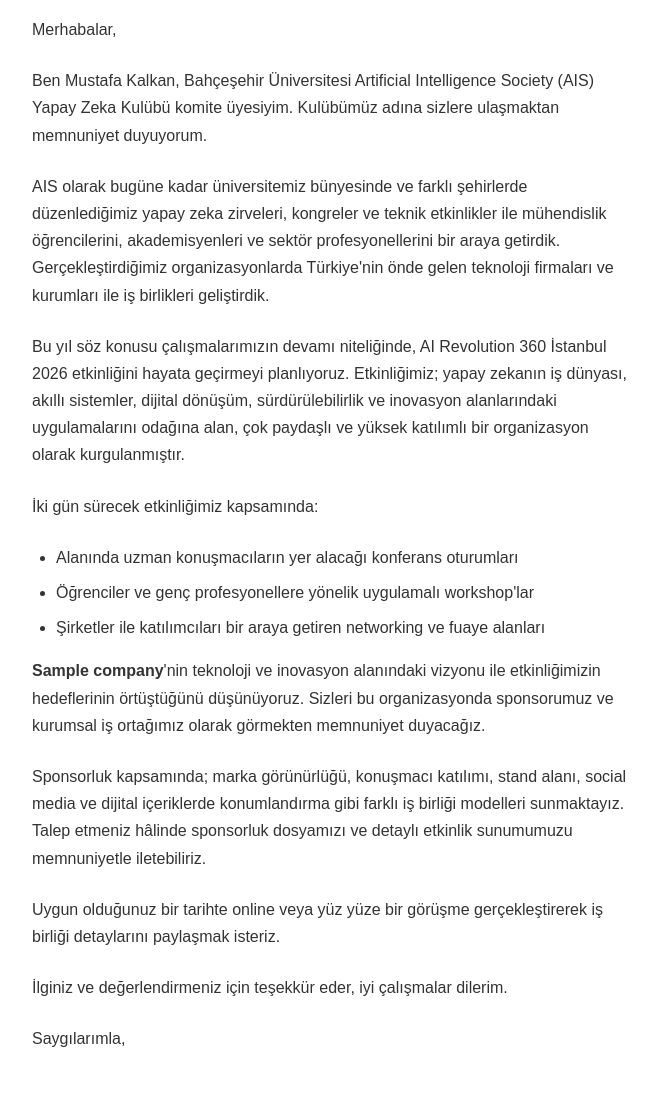
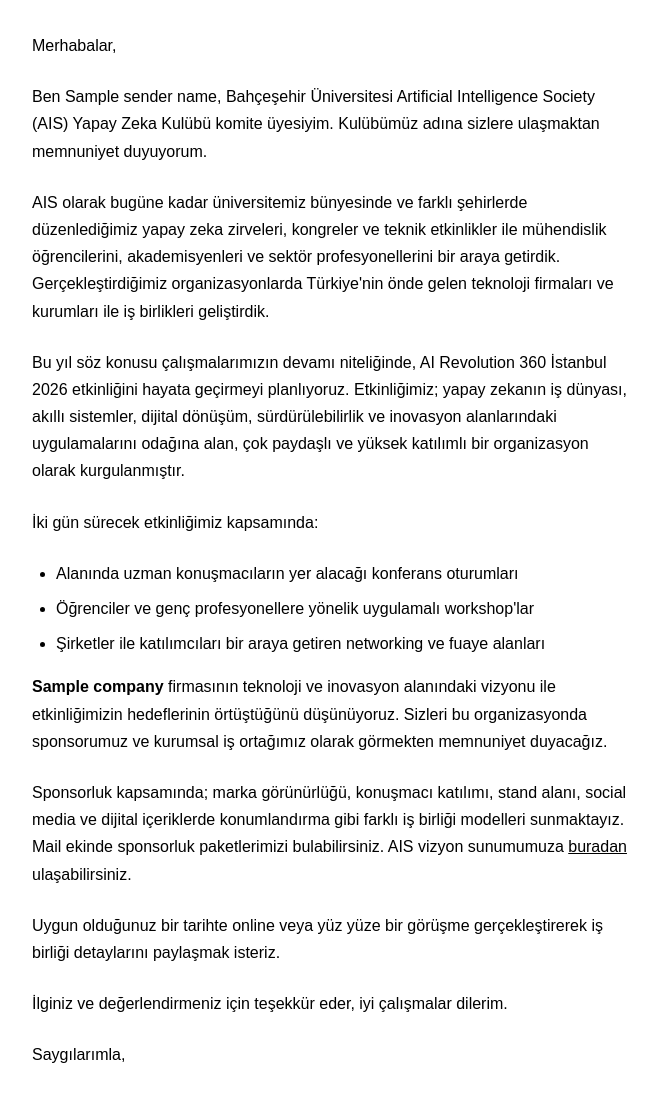
Before and after one commit to Mstfklkn/AIS_mail_bot, a Python web app: template templates/body.html in a window 1280 px wide. Shown: the whole page, without its empty margins (308-965 px from the left). Before the commit the page ends 1047 px from the top, so only its background shows below. Run offline with Jinja, Linux system fonts and the light colour scheme; the template is opened without the code that fills it: most values are stand-ins (such as "Sample title", 1, 10 or a date in 2020).

Commit message:
feat:expand .html body and mail became regular.

```diff
--- a/mailbot/config.py
+++ b/mailbot/config.py
@@ -146,6 +146,11 @@ def get_sender_title() -> str:
     return (os.getenv("SENDER_TITLE") or "Komite Üyesi").strip()
 
 
+def get_vizyon_canva_link() -> str:
+    """AIS vizyon sunumu Canva linki - .env VIZYON_CANVA_LINK."""
+    return (os.getenv("VIZYON_CANVA_LINK") or "").strip()
+
+
 def get_sender_logo_url() -> str:
     """İmza logosu - .env SENDER_LOGO_URL. Harici URL kullanın (base64 e-posta istemcilerinde sorun çıkarır)."""
     return (os.getenv("SENDER_LOGO_URL") or "").strip()
--- a/mailbot/templating.py
+++ b/mailbot/templating.py
@@ -15,6 +15,7 @@ from .config import (
     get_sender_address,
     get_sender_title,
     get_sender_logo_url,
+    get_vizyon_canva_link,
 )
 from .models import Recipient
 from .exceptions import TemplateError
@@ -45,6 +46,7 @@ def build_message(recipient: Recipient, paths: dict) -> tuple[str, str, str | No
             "sender_address": get_sender_address(),
             "sender_title": get_sender_title(),
             "sender_logo_url": get_sender_logo_url(),
+            "vizyon_canva_link": get_vizyon_canva_link(),
         }
 
         subject = env.get_template("subject.txt").render(**context)
--- a/templates/body.html
+++ b/templates/body.html
@@ -4,20 +4,19 @@
     <meta charset="utf-8">
     <meta name="viewport" content="width=device-width, initial-scale=1.0">
     <style>
-        body { font-family: Arial, sans-serif; line-height: 1.7; color: #333; margin: 0; padding: 16px; }
-        .content { max-width: 600px; margin: 0 auto; }
-        p { margin: 0 0 1em 0; }
+        body { font-family: Arial, sans-serif; line-height: 1.7; color: #000; font-weight: 400; margin: 0; padding: 16px; }
+        .content { max-width: 600px; margin: 0 auto; color: #000; }
+        p, li, a { color: #000; font-weight: 400; }
         .section { margin-bottom: 1.5em; }
         ul { margin: 0.5em 0 1em 0; padding-left: 1.5em; }
         li { margin-bottom: 0.5em; }
-        .signature { font-size: 13px; margin-top: 2em; padding-top: 1em; border-top: 1px solid #eee; }
     </style>
 </head>
 <body>
     <div class="content">
         <p class="section">Merhabalar,</p>
 
-        <p class="section">Ben Mustafa Kalkan, Bahçeşehir Üniversitesi Artificial Intelligence Society (AIS) Yapay Zeka Kulübü komite üyesiyim. Kulübümüz adına sizlere ulaşmaktan memnuniyet duyuyorum.</p>
+        <p class="section">Ben {{ sender_name }}, Bahçeşehir Üniversitesi Artificial Intelligence Society (AIS) Yapay Zeka Kulübü komite üyesiyim. Kulübümüz adına sizlere ulaşmaktan memnuniyet duyuyorum.</p>
 
         <p class="section">AIS olarak bugüne kadar üniversitemiz bünyesinde ve farklı şehirlerde düzenlediğimiz yapay zeka zirveleri, kongreler ve teknik etkinlikler ile mühendislik öğrencilerini, akademisyenleri ve sektör profesyonellerini bir araya getirdik. Gerçekleştirdiğimiz organizasyonlarda Türkiye'nin önde gelen teknoloji firmaları ve kurumları ile iş birlikleri geliştirdik.</p>
 
@@ -30,9 +29,9 @@
             <li>Şirketler ile katılımcıları bir araya getiren networking ve fuaye alanları</li>
         </ul>
 
-        <p class="section"><strong>{{ company }}</strong>'nin teknoloji ve inovasyon alanındaki vizyonu ile etkinliğimizin hedeflerinin örtüştüğünü düşünüyoruz. Sizleri bu organizasyonda sponsorumuz ve kurumsal iş ortağımız olarak görmekten memnuniyet duyacağız.</p>
+        <p class="section"><strong>{{ company }}</strong> firmasının teknoloji ve inovasyon alanındaki vizyonu ile etkinliğimizin hedeflerinin örtüştüğünü düşünüyoruz. Sizleri bu organizasyonda sponsorumuz ve kurumsal iş ortağımız olarak görmekten memnuniyet duyacağız.</p>
 
-        <p class="section">Sponsorluk kapsamında; marka görünürlüğü, konuşmacı katılımı, stand alanı, social media ve dijital içeriklerde konumlandırma gibi farklı iş birliği modelleri sunmaktayız. Talep etmeniz hâlinde sponsorluk dosyamızı ve detaylı etkinlik sunumumuzu memnuniyetle iletebiliriz.</p>
+        <p class="section">Sponsorluk kapsamında; marka görünürlüğü, konuşmacı katılımı, stand alanı, social media ve dijital içeriklerde konumlandırma gibi farklı iş birliği modelleri sunmaktayız. Mail ekinde sponsorluk paketlerimizi bulabilirsiniz.{% if vizyon_canva_link %} AIS vizyon sunumumuza <a href="{{ vizyon_canva_link }}" style="color: #000; font-weight: 400; text-decoration: underline;">buradan</a> ulaşabilirsiniz.{% endif %}</p>
 
         <p class="section">Uygun olduğunuz bir tarihte online veya yüz yüze bir görüşme gerçekleştirerek iş birliği detaylarını paylaşmak isteriz.</p>
 
--- a/templates/body.txt
+++ b/templates/body.txt
@@ -12,9 +12,9 @@ Bu yıl söz konusu çalışmalarımızın devamı niteliğinde, AI Revolution 3
   • Öğrenciler ve genç profesyonellere yönelik uygulamalı workshop'lar
   • Şirketler ile katılımcıları bir araya getiren networking ve fuaye alanları
 
-{{ company }}'nin teknoloji ve inovasyon alanındaki vizyonu ile etkinliğimizin hedeflerinin örtüştüğünü düşünüyoruz. Sizleri bu organizasyonda sponsorumuz ve kurumsal iş ortağımız olarak görmekten memnuniyet duyacağız.
+{{ company }} firmasının teknoloji ve inovasyon alanındaki vizyonu ile etkinliğimizin hedeflerinin örtüştüğünü düşünüyoruz. Sizleri bu organizasyonda sponsorumuz ve kurumsal iş ortağımız olarak görmekten memnuniyet duyacağız.
 
-Sponsorluk kapsamında; marka görünürlüğü, konuşmacı katılımı, stand alanı, social media ve dijital içeriklerde konumlandırma gibi farklı iş birliği modelleri sunmaktayız. Talep etmeniz hâlinde sponsorluk dosyamızı ve detaylı etkinlik sunumumuzu memnuniyetle iletebiliriz.
+Sponsorluk kapsamında; marka görünürlüğü, konuşmacı katılımı, stand alanı, social media ve dijital içeriklerde konumlandırma gibi farklı iş birliği modelleri sunmaktayız. Mail ekinde sponsorluk paketlerimizi bulabilirsiniz.{% if vizyon_canva_link %} AIS vizyon sunumumuza buradan ulaşabilirsiniz: {{ vizyon_canva_link }}{% endif %}
 
 Uygun olduğunuz bir tarihte online veya yüz yüze bir görüşme gerçekleştirerek iş birliği detaylarını paylaşmak isteriz.
 
```
Also changed, not shown: templates/signature.html (+11 -11 lines), 2 other files.
